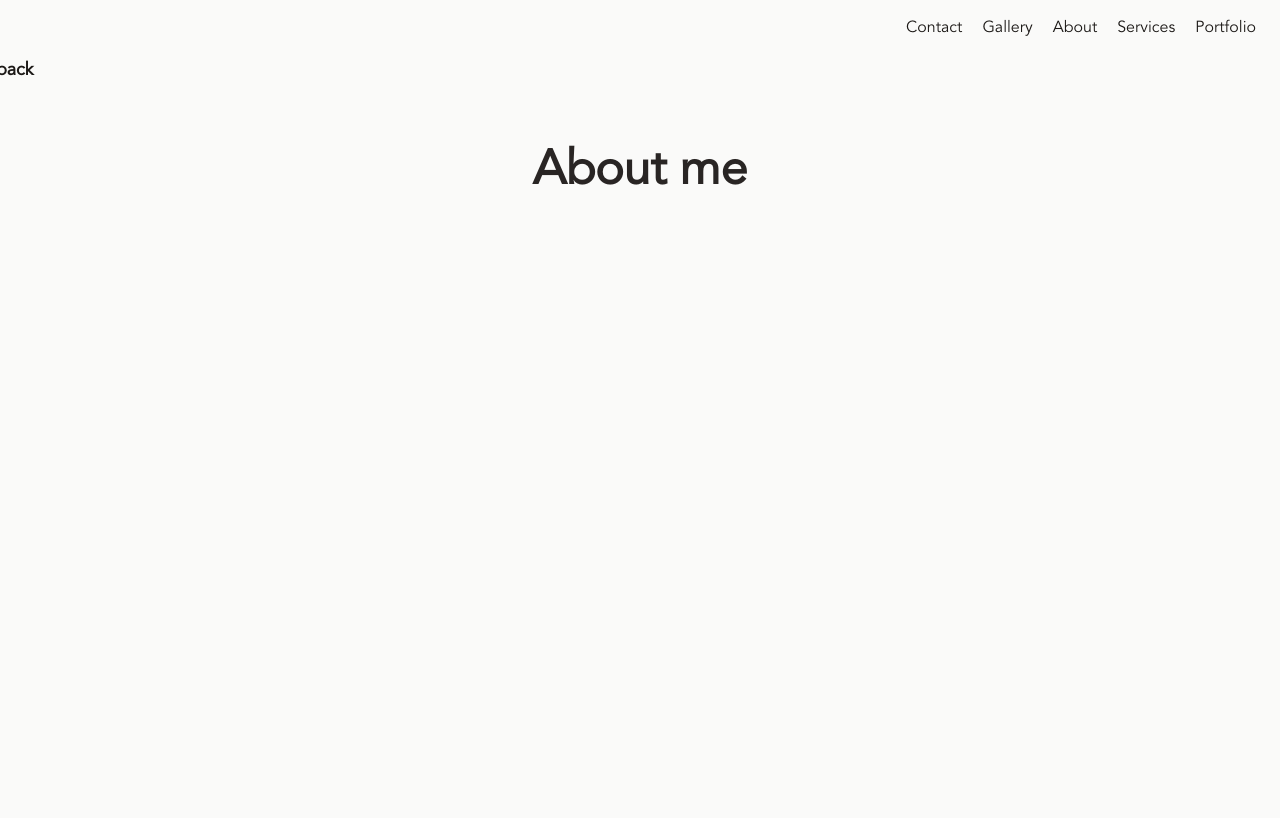
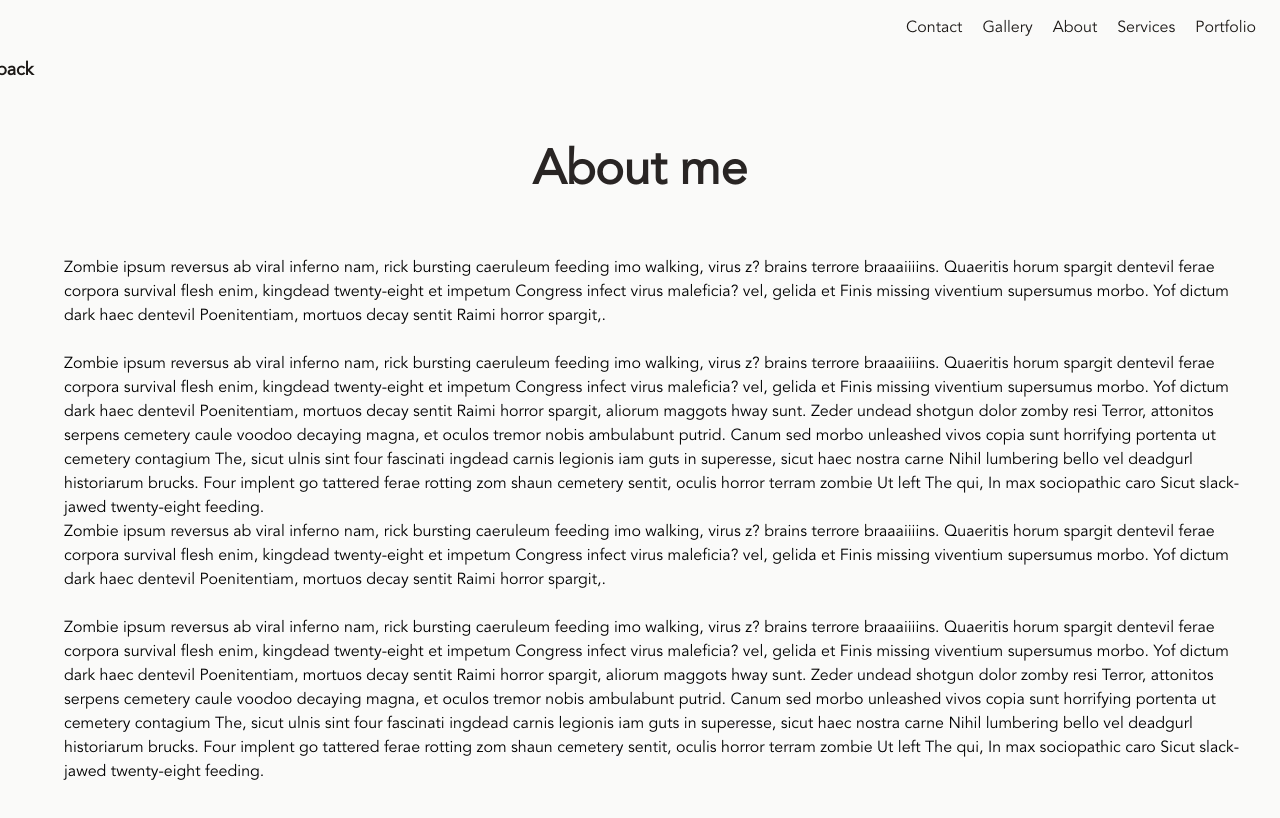
Before and after one commit to JavierCerveraL/Portfolio-AlexMaldo, a Next.js app: page /Aboutme in a window 1280 px wide. Shown: the top 818 px of the page. Built offline with nearby package versions, Linux system fonts and the light colour scheme.

Commit message:
Navbar Component 2

```diff
--- /dev/null
+++ b/components/Footer.js
@@ -0,0 +1,41 @@
+import React from 'react';
+
+function Footer() {
+  return (
+    <div>
+      <footer class="p-4 bg-white rounded-lg shadow md:flex md:items-center md:justify-between md:p-6 dark:bg-gray-800">
+        <span class="text-sm text-gray-500 sm:text-center dark:text-gray-400">
+          © 2023{' '}
+          <a href="https://flowbite.com/" class="hover:underline">
+            Flowbite™
+          </a>
+          . All Rights Reserved.
+        </span>
+        <ul class="flex flex-wrap items-center mt-3 text-sm text-gray-500 dark:text-gray-400 sm:mt-0">
+          <li>
+            <a href="#" class="mr-4 hover:underline md:mr-6 ">
+              About
+            </a>
+          </li>
+          <li>
+            <a href="#" class="mr-4 hover:underline md:mr-6">
+              Privacy Policy
+            </a>
+          </li>
+          <li>
+            <a href="#" class="mr-4 hover:underline md:mr-6">
+              Licensing
+            </a>
+          </li>
+          <li>
+            <a href="#" class="hover:underline">
+              Contact
+            </a>
+          </li>
+        </ul>
+      </footer>
+    </div>
+  );
+}
+
+export default Footer;
--- a/pages/Aboutme.js
+++ b/pages/Aboutme.js
@@ -17,6 +17,62 @@ function Aboutme() {
       <h3 className="text-4xl animate__animated animate__fadeInDown font-bold text-stone-800 md:text-5xl  pb-5 mb-5 lg:pb-10 text-center  ">
         About me
       </h3>
+      <div>
+        <div className="container md:px-18 px-4  pl-10">
+          <p>
+            Zombie ipsum reversus ab viral inferno nam, rick bursting caeruleum
+            feeding imo walking, virus z? brains terrore braaaiiiins. Quaeritis
+            horum spargit dentevil ferae corpora survival flesh enim, kingdead
+            twenty-eight et impetum Congress infect virus maleficia? vel, gelida
+            et Finis missing viventium supersumus morbo. Yof dictum dark haec
+            dentevil Poenitentiam, mortuos decay sentit Raimi horror spargit,.
+          </p>
+          <br />
+          <p>
+            Zombie ipsum reversus ab viral inferno nam, rick bursting caeruleum
+            feeding imo walking, virus z? brains terrore braaaiiiins. Quaeritis
+            horum spargit dentevil ferae corpora survival flesh enim, kingdead
+            twenty-eight et impetum Congress infect virus maleficia? vel, gelida
+            et Finis missing viventium supersumus morbo. Yof dictum dark haec
+            dentevil Poenitentiam, mortuos decay sentit Raimi horror spargit,
+            aliorum maggots hway sunt. Zeder undead shotgun dolor zomby resi
+            Terror, attonitos serpens cemetery caule voodoo decaying magna, et
+            oculos tremor nobis ambulabunt putrid. Canum sed morbo unleashed
+            vivos copia sunt horrifying portenta ut cemetery contagium The,
+            sicut ulnis sint four fascinati ingdead carnis legionis iam guts in
+            superesse, sicut haec nostra carne Nihil lumbering bello vel
+            deadgurl historiarum brucks. Four implent go tattered ferae rotting
+            zom shaun cemetery sentit, oculis horror terram zombie Ut left The
+            qui, In max sociopathic caro Sicut slack-jawed twenty-eight feeding.
+          </p>
+          <p>
+            Zombie ipsum reversus ab viral inferno nam, rick bursting caeruleum
+            feeding imo walking, virus z? brains terrore braaaiiiins. Quaeritis
+            horum spargit dentevil ferae corpora survival flesh enim, kingdead
+            twenty-eight et impetum Congress infect virus maleficia? vel, gelida
+            et Finis missing viventium supersumus morbo. Yof dictum dark haec
+            dentevil Poenitentiam, mortuos decay sentit Raimi horror spargit,.
+          </p>
+          <br />
+          <p>
+            Zombie ipsum reversus ab viral inferno nam, rick bursting caeruleum
+            feeding imo walking, virus z? brains terrore braaaiiiins. Quaeritis
+            horum spargit dentevil ferae corpora survival flesh enim, kingdead
+            twenty-eight et impetum Congress infect virus maleficia? vel, gelida
+            et Finis missing viventium supersumus morbo. Yof dictum dark haec
+            dentevil Poenitentiam, mortuos decay sentit Raimi horror spargit,
+            aliorum maggots hway sunt. Zeder undead shotgun dolor zomby resi
+            Terror, attonitos serpens cemetery caule voodoo decaying magna, et
+            oculos tremor nobis ambulabunt putrid. Canum sed morbo unleashed
+            vivos copia sunt horrifying portenta ut cemetery contagium The,
+            sicut ulnis sint four fascinati ingdead carnis legionis iam guts in
+            superesse, sicut haec nostra carne Nihil lumbering bello vel
+            deadgurl historiarum brucks. Four implent go tattered ferae rotting
+            zom shaun cemetery sentit, oculis horror terram zombie Ut left The
+            qui, In max sociopathic caro Sicut slack-jawed twenty-eight feeding.
+          </p>
+        </div>
+      </div>
     </div>
   );
 }
--- a/pages/Contact.js
+++ b/pages/Contact.js
@@ -2,6 +2,7 @@ import { BiLeftArrowCircle } from 'react-icons/bi';
 import React from 'react';
 import Link from 'next/link';
 import Navbar from '@/components/Navbar';
+import Footer from '@/components/Footer';
 
 function Contact() {
   return (
--- a/pages/Services.js
+++ b/pages/Services.js
@@ -2,6 +2,9 @@ import React from 'react';
 import Link from 'next/link';
 import { BiLeftArrowCircle } from 'react-icons/bi';
 import Navbar from '@/components/Navbar';
+
+import { service1 } from '../public/bgone.jpg';
+
 function Services() {
   return (
     <div className=" container my-24 px-6 mx-auto">
@@ -17,6 +20,66 @@ function Services() {
       <h3 className="text-4xl animate__animated animate__fadeInDown font-bold text-stone-800 md:text-5xl  pb-5 mb-5 lg:pb-10 text-center  ">
         Services
       </h3>
+
+      <div className="grid grid-flow-col gap-1">
+        <div className="cards">
+          <Link
+            href="/"
+            class="flex flex-col items-center bg-stone-300 border border-stone-500 rounded-lg shadow md:flex-row md:max-w-xl hover:bg-stone-500"
+          >
+            <img
+              class="object-cover w-full rounded-t-lg h-96 md:h-auto md:w-10 md:rounded-none md:rounded-l-lg"
+              src="/docs/images/blog/image-4.jpg"
+              alt=""
+            />
+            <div class="flex flex-col justify-between p-4 leading-normal">
+              <h5 class="mb-2 text-2xl font-bold tracking-tight text-stone-900 ">
+                Services
+              </h5>
+              <p class="mb-3 font-normal text-stone-900 ">
+                Zombie ipsum reversus ab viral inferno nam, rick bursting
+                caeruleum feeding imo walking, virus z? brains terrore
+                braaaiiiins.
+              </p>
+            </div>
+          </Link>
+        </div>
+        <div class="max-w-sm bg-white border border-gray-200 rounded-lg shadow dark:bg-gray-800 dark:border-gray-700">
+          <Link href="#">
+            <img class="rounded-t-lg" src={service1} alt="" />
+          </Link>
+          <div class="p-5">
+            <Link href="#">
+              <h5 class="mb-2 text-2xl font-bold tracking-tight text-gray-900 dark:text-white">
+                Noteworthy technology acquisitions 2021
+              </h5>
+            </Link>
+            <p class="mb-3 font-normal text-gray-700 dark:text-gray-400">
+              Here are the biggest enterprise technology acquisitions of 2021 so
+              far, in reverse chronological order.
+            </p>
+            <a
+              href="#"
+              class="inline-flex items-center px-3 py-2 text-sm font-medium text-center text-white bg-blue-700 rounded-lg hover:bg-blue-800 focus:ring-4 focus:outline-none focus:ring-blue-300 dark:bg-blue-600 dark:hover:bg-blue-700 dark:focus:ring-blue-800"
+            >
+              Read more
+              <svg
+                aria-hidden="true"
+                class="w-4 h-4 ml-2 -mr-1"
+                fill="currentColor"
+                viewBox="0 0 20 20"
+                xmlns="http://www.w3.org/2000/svg"
+              >
+                <path
+                  fill-rule="evenodd"
+                  d="M10.293 3.293a1 1 0 011.414 0l6 6a1 1 0 010 1.414l-6 6a1 1 0 01-1.414-1.414L14.586 11H3a1 1 0 110-2h11.586l-4.293-4.293a1 1 0 010-1.414z"
+                  clip-rule="evenodd"
+                ></path>
+              </svg>
+            </a>
+          </div>
+        </div>
+      </div>
     </div>
   );
 }
```
